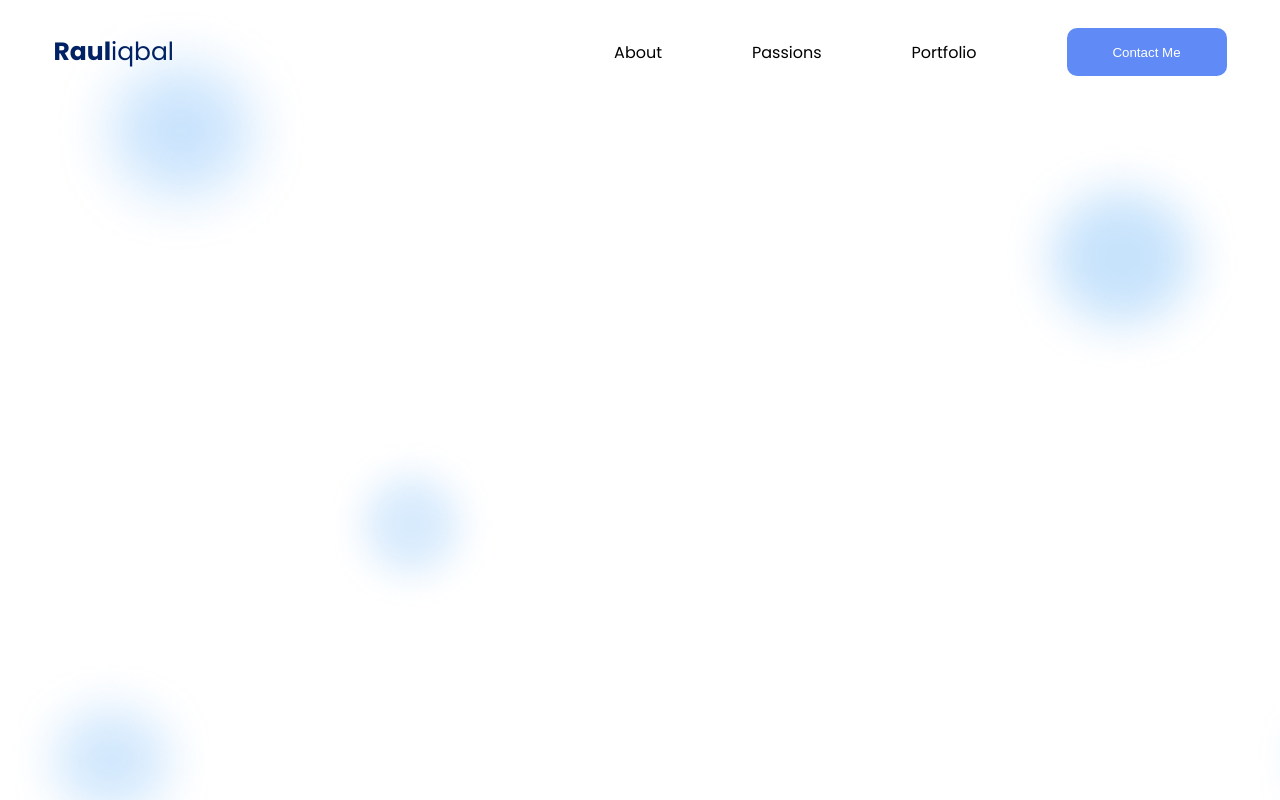
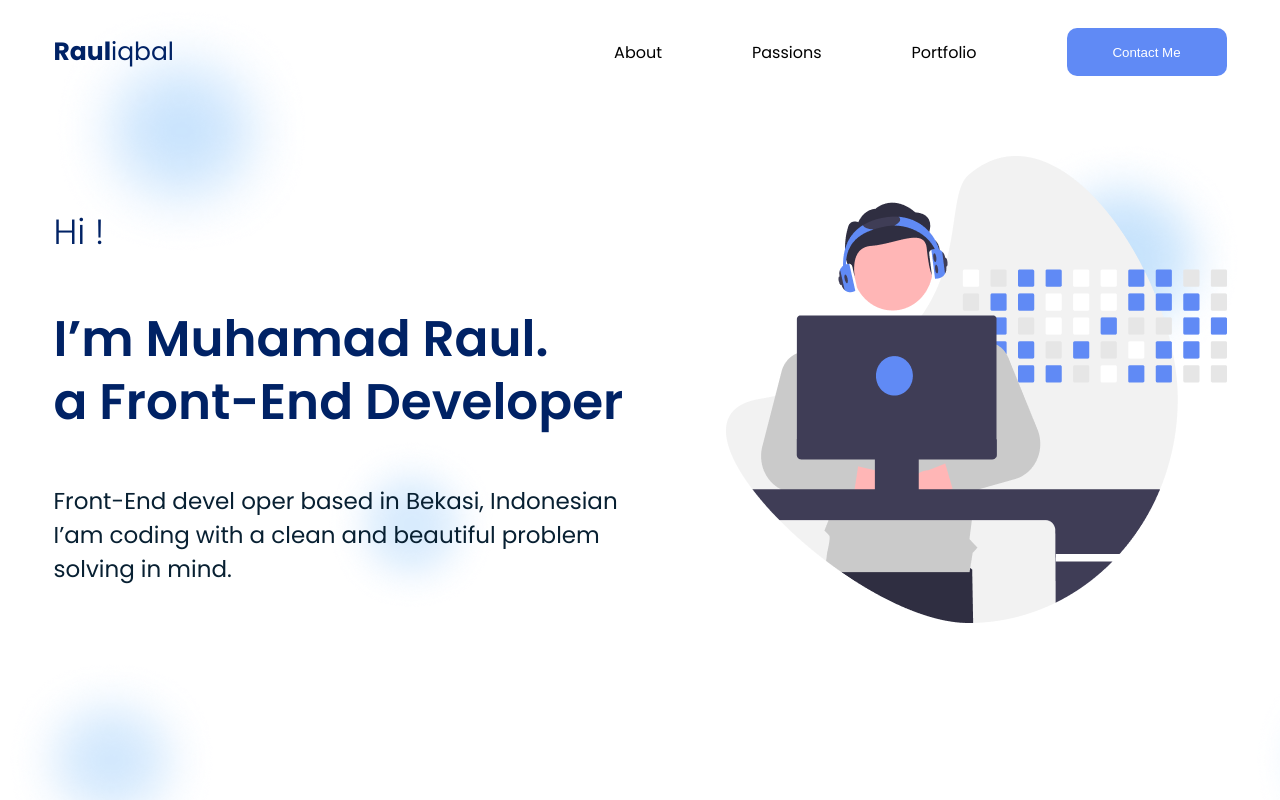
Before and after one commit to BoBo1168/lesson13, a plain HTML site: page index.html in a window 1280 px wide. Drawn offline with Linux system fonts and the light colour scheme.

Commit message:
section 2

```diff
--- a/index.html
+++ b/index.html
@@ -21,6 +21,18 @@
             </div>
         </div>
 
+        <div class="q1">
+            <div class="zq1">
+                <p style="font-size: 35px;font-weight: 300; color: #002265;">Hi !</p>
+                <p style="font-size: 50px; font-weight: 600; color: #002265; line-height: 63px; letter-spacing: 1.5;">I’m Muhamad Raul.<br>a Front-End Developer</p>
+                <p style="font-size: 23px; color: #082032;">Front-End devel oper based in Bekasi, Indonesian <br>I’am coding with a clean and beautiful problem <br>solving in mind.</p>
+            </div>
+            <img src="./heroImg 1.png" alt="">
+        </div>
+
+
+
+
     </div>
 </body>
 </html>
--- a/style.css
+++ b/style.css
@@ -21,3 +21,9 @@ background-image: url(./Background.png);
     border-radius: 10px;
     cursor: pointer;
 }
+.q1{
+    margin-top: 60px;
+    display: flex;
+    justify-content: space-between;
+    align-items: center;
+}
```
Also changed, not shown: heroImg 1.png (added).
